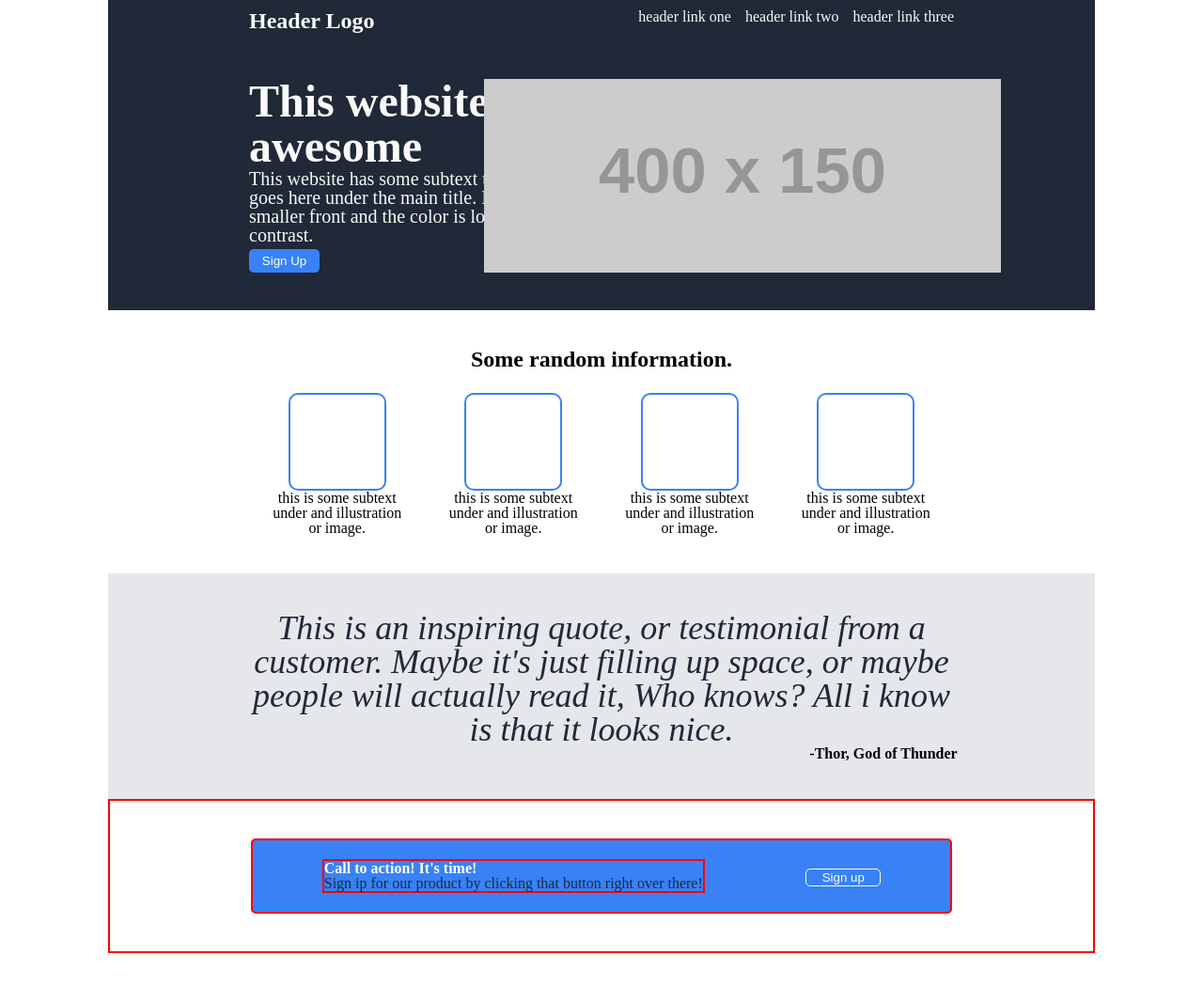
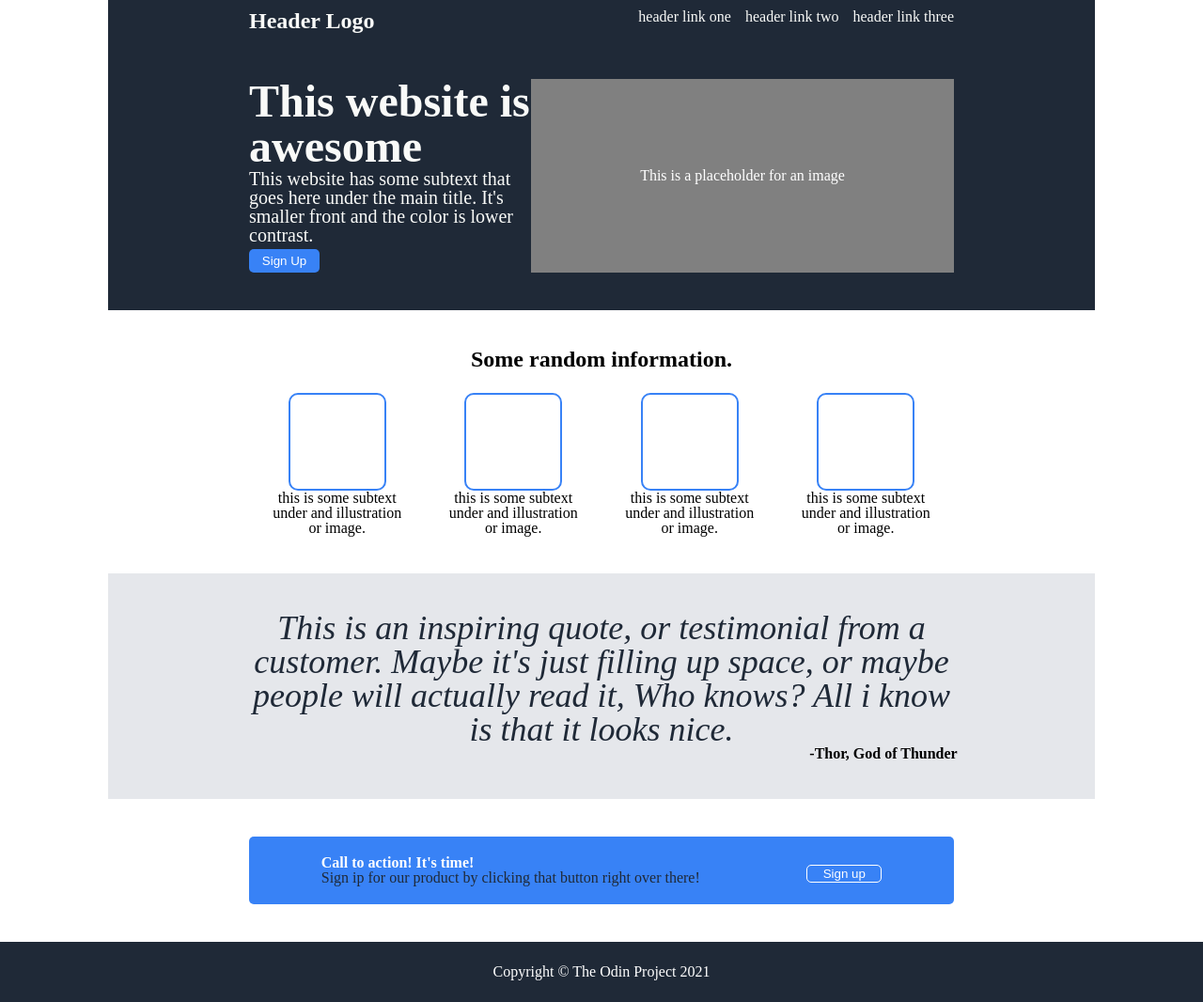
Before and after one commit to mrtrell42/Odin_CSS_Project, a plain HTML site: page index.html in a window 1280 px wide. Shown: the top 1066 px of the page at 94% size. Before the commit the page ends 1030 px from the top, so only its background shows below. Drawn offline with Linux system fonts and the light colour scheme; placeholder pictures from the web are drawn by us.

Commit message:
final css changes

```diff
--- a/index.css
+++ b/index.css
@@ -196,6 +196,13 @@ section {
 	/* border: 2px solid red; */
 	display: flex;
 	justify-content: center;
+	background-color: gray;
+	flex-direction: column;
+}
+#placeholder_text {
+	margin: 0 auto;
+	color: #ffffff;
+	align-items: center;
 }
 .header_description {
 	flex-direction: column;
@@ -274,14 +281,14 @@ section {
 
 /* section four */
 .section_four {
-	border: 2px solid red;
+	/* border: 2px solid red; */
 	display: flex;
 	justify-content: space-between;
 	background-color: #ffffff;
 }
 
 .action {
-	border: 2px solid red;
+	/* border: 2px solid red; */
 	color: #ffffff;
 	background-color: #3882f6;
 	padding: 20px;
@@ -292,7 +299,7 @@ section {
 }
 
 .action_text {
-	border: 2px solid red;
+	/* border: 2px solid red; */
 }
 
 .section_four button {
@@ -313,5 +320,7 @@ section {
 .footer_text {
 	text-align: center;
 	color: #ffffff;
+	background-color: #1f2937;
+	padding: 1.5rem;
 }
 /* end of footer */
--- a/index.html
+++ b/index.html
@@ -28,7 +28,9 @@
 						<button class="hero_button">Sign Up</button>
 					</div>
 					<div class="image_placeholder">
-						<img src="https://via.placeholder.com/400x150.png/09f/fff" alt="" />
+						<!-- <img src="https://via.placeholder.com/468x60" alt="" /> -->
+						<p id="placeholder_text">This is a placeholder for an image</p>
+
 					</div>
 				</div>
 			</section>
```
